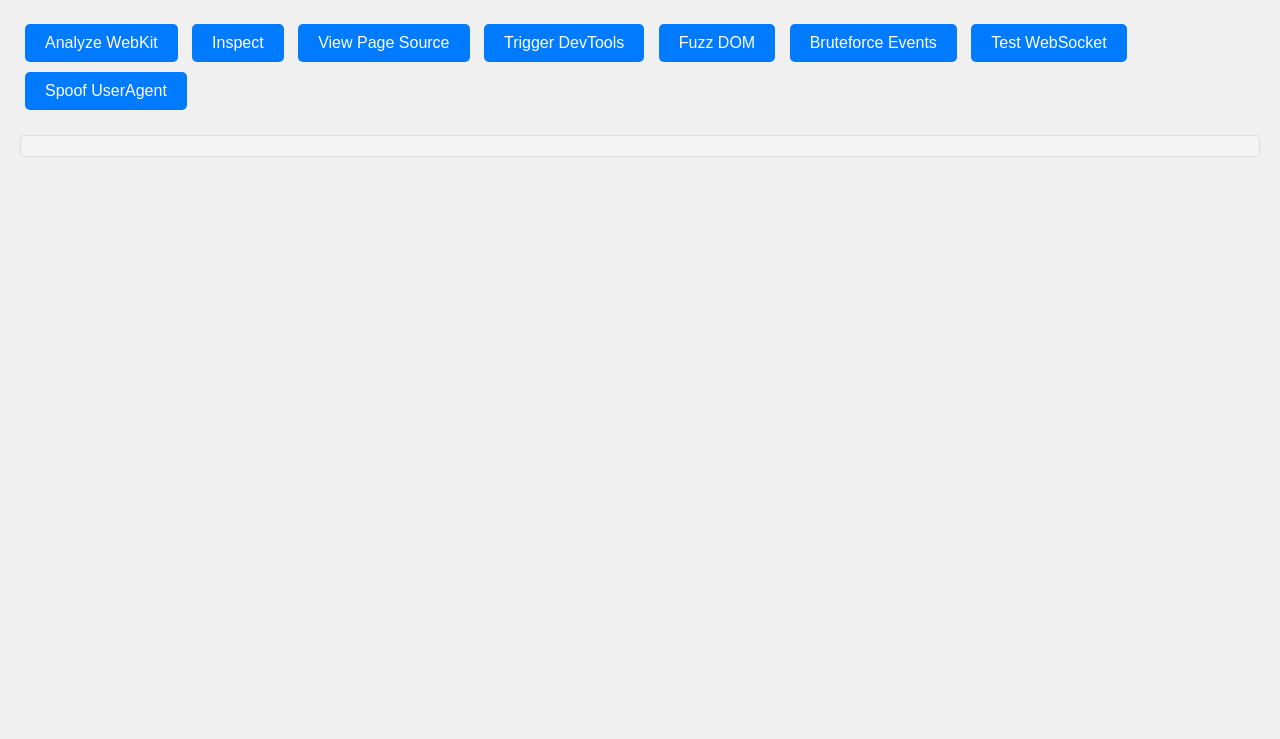
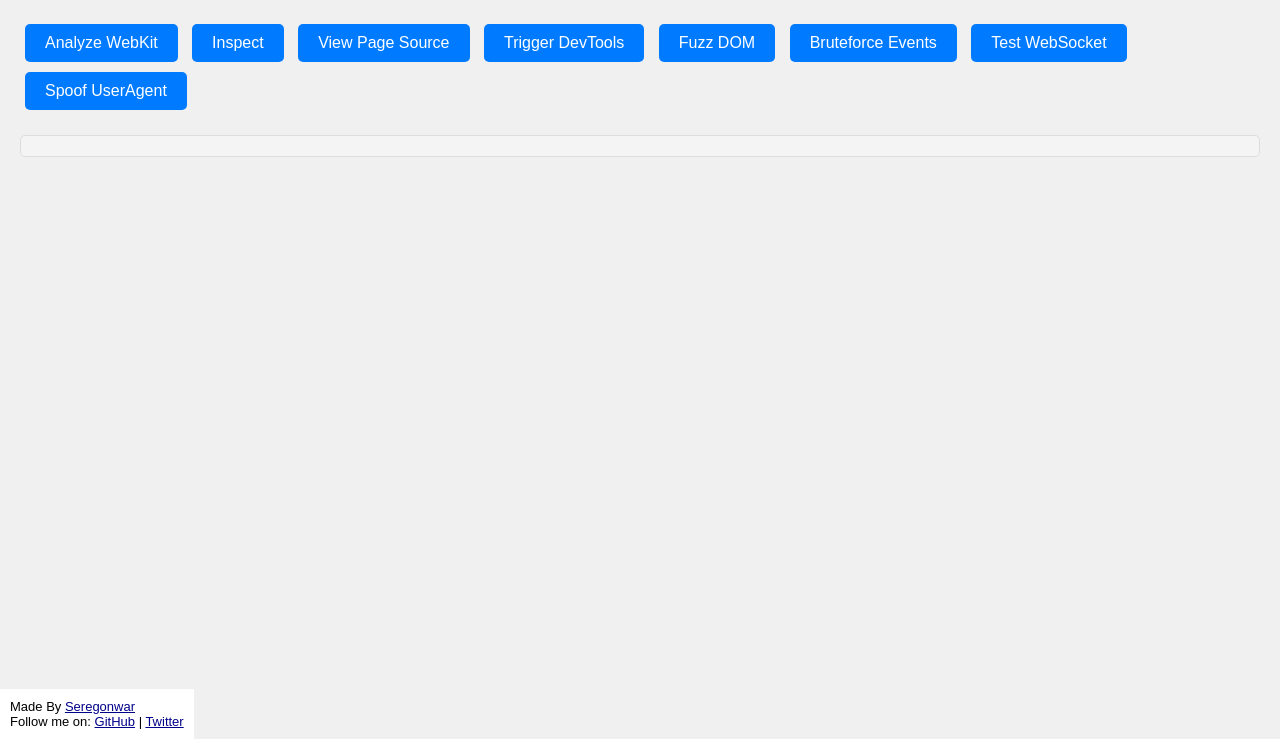
Before and after one commit to seregonwar/PWA, a plain HTML site: page index.html in a window 1280 px wide. Shown: the part 61-800 px from the top of the page. Drawn offline with Linux system fonts and the light colour scheme.

Commit message:
Update index.html

```diff
--- a/index.html
+++ b/index.html
@@ -425,4 +425,13 @@
         document.getElementById('spoofUserAgentButton').addEventListener('click', spoofUserAgent);
     </script>
 </body>
+     <div style="position: fixed; bottom: 0; left: 0; font-size: small; color: black; padding: 10px; background-color: white;">
+        Made By <a href="https://hackerone.com/fixseregonwar" style="text-decoration: underline; color: darkblue;">Seregonwar</a>
+        <br>
+        Follow me on:
+        <a href="https://github.com/SeregonWar" style="text-decoration: underline; color: darkblue;">GitHub</a> |
+        <a href="https://x.com/SeregonWar" style="text-decoration: underline; color: darkblue;">Twitter</a>
+    </div>
+
+</div>
 </html>
```
